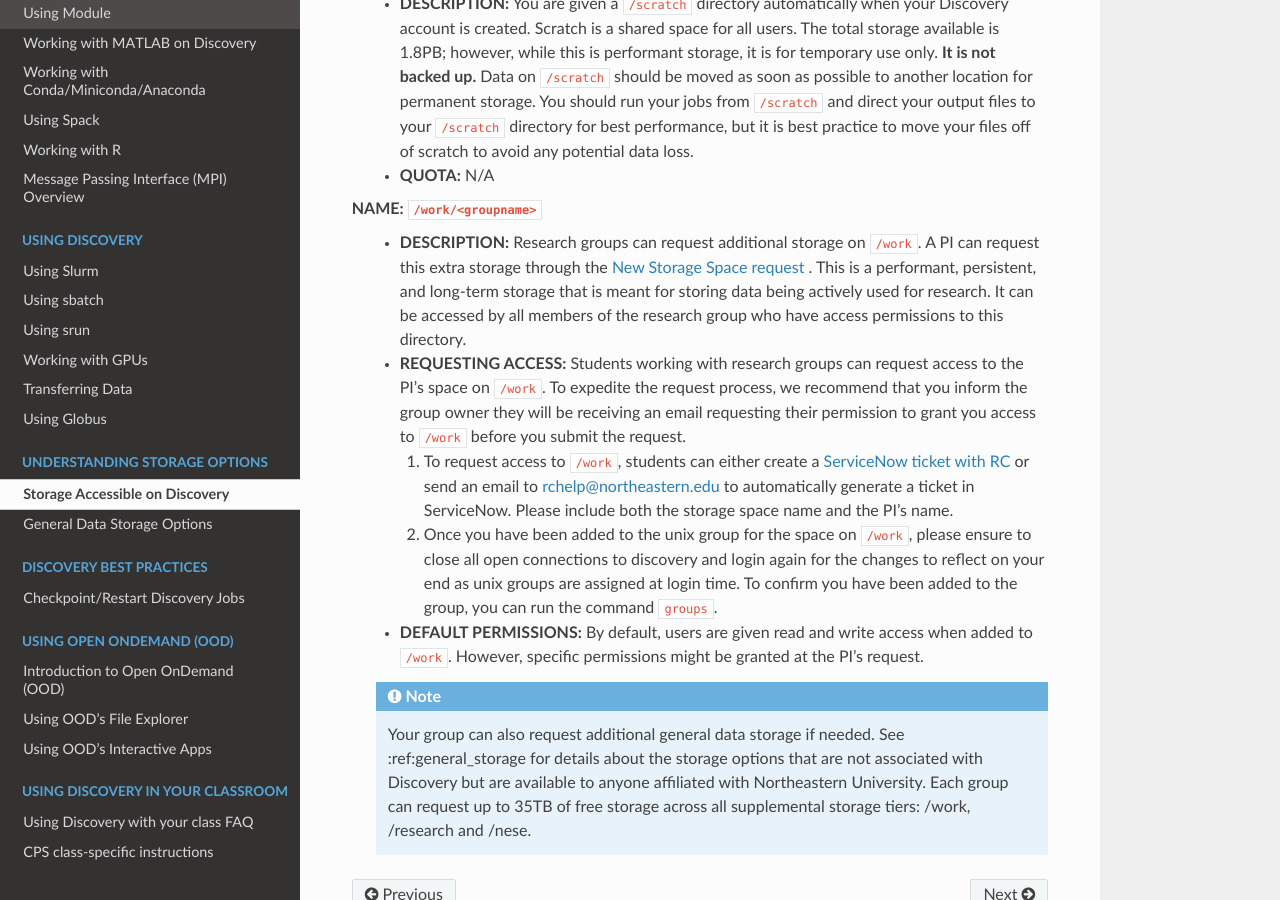
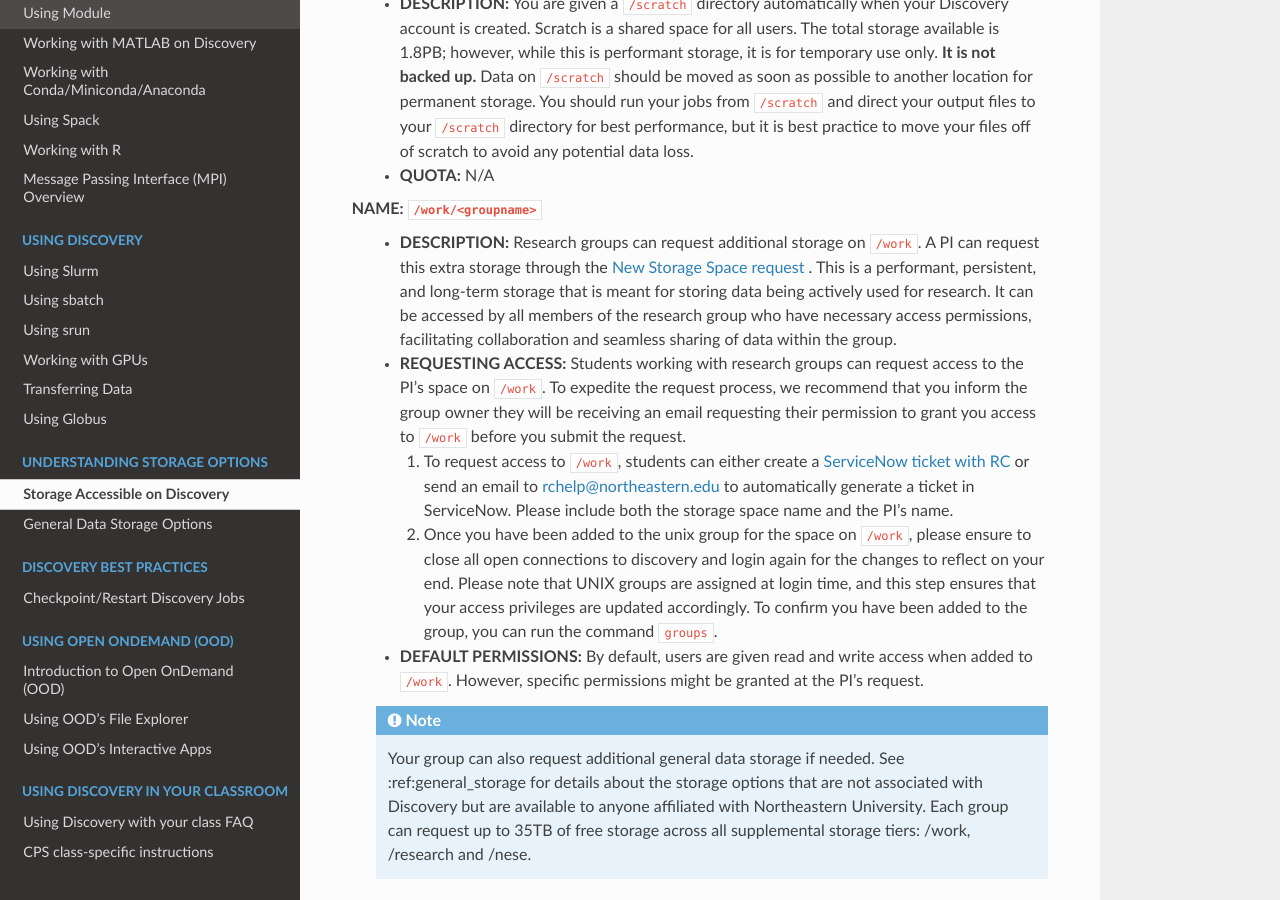
Before and after one commit to northeastern-rc/rc-public-documentation, a Sphinx documentation site: the page built from docs/source/storage/discovery_storage.rst, in a window 1280 px wide and 900 px high, scrolled down 778 px. Built offline with Sphinx 7.4.7 and the Read the Docs theme 2.0.0, drawn with Linux system fonts in a browser that asks for light colours.

Commit message:
suggested changes

```diff
--- a/docs/source/storage/discovery_storage.rst
+++ b/docs/source/storage/discovery_storage.rst
@@ -22,11 +22,11 @@ both a /home and /scratch directory. Research groups can request additional stor
  - **QUOTA:** N/A
 
 **NAME:** ``/work/<groupname>``
- - **DESCRIPTION:** Research groups can request additional storage on ``/work``. A PI can request this extra storage through the `New Storage Space request <https://bit.ly/NURC-NewStorage>`_ . This is a performant, persistent, and long-term storage that is meant for storing data being actively used for research. It can be accessed by all members of the research group who have access permissions to this directory.
+ - **DESCRIPTION:** Research groups can request additional storage on ``/work``. A PI can request this extra storage through the `New Storage Space request <https://bit.ly/NURC-NewStorage>`_ . This is a performant, persistent, and long-term storage that is meant for storing data being actively used for research. It can be accessed by all members of the research group who have necessary access permissions, facilitating collaboration and seamless sharing of data within the group.
  - **REQUESTING ACCESS:** Students working with research groups can request access to the PI’s space on ``/work``. To expedite the request process, we recommend that you inform the group owner they will be receiving an email requesting their permission to grant you access to ``/work`` before you submit the request.
 
    1. To request access to ``/work``, students can either create a  `ServiceNow ticket with RC <https://service.northeastern.edu/tech?id=sc_cat_item&sys_id=0a0bfc5adb9f1fc075892f17d4961993>`_ or send an email to rchelp@northeastern.edu to automatically generate a ticket in ServiceNow. Please include both the storage space name and the PI’s name.
-   2. Once you have been added to the unix group for the space on ``/work``, please ensure to close all open connections to discovery and login again for the changes to reflect on your end as unix groups are assigned at login time. To confirm you have been added to the group, you can run the command ``groups``.
+   2. Once you have been added to the unix group for the space on ``/work``, please ensure to close all open connections to discovery and login again for the changes to reflect on your end. Please note that UNIX groups are assigned at login time, and this step ensures that your access privileges are updated accordingly. To confirm you have been added to the group, you can run the command ``groups``.
  - **DEFAULT PERMISSIONS:** By default, users are given read and write access when added to ``/work``. However, specific permissions might be granted at the PI’s request.
 
  .. note::
```
